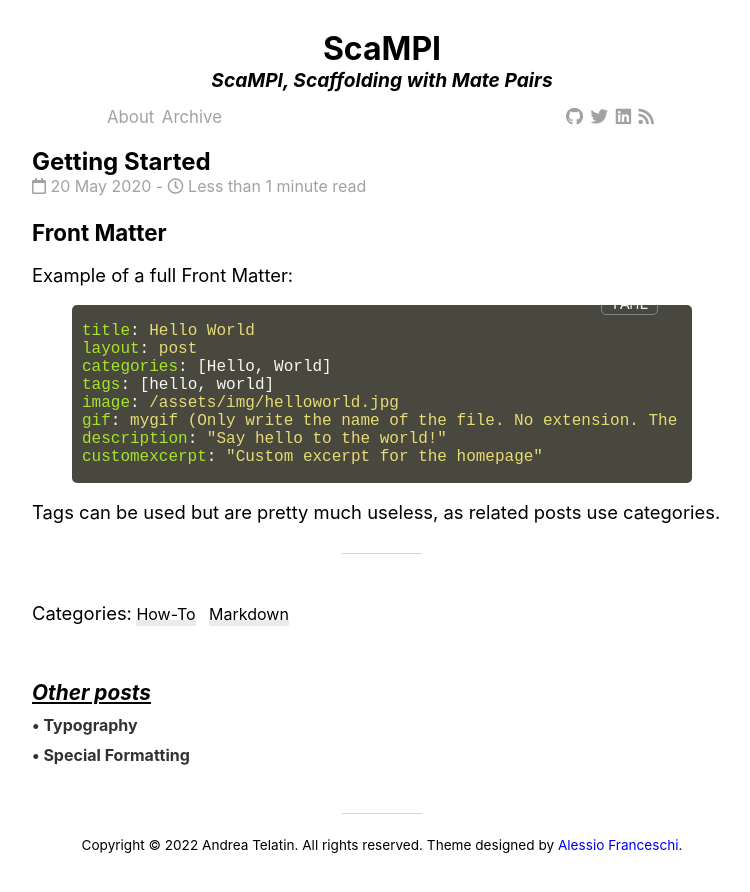
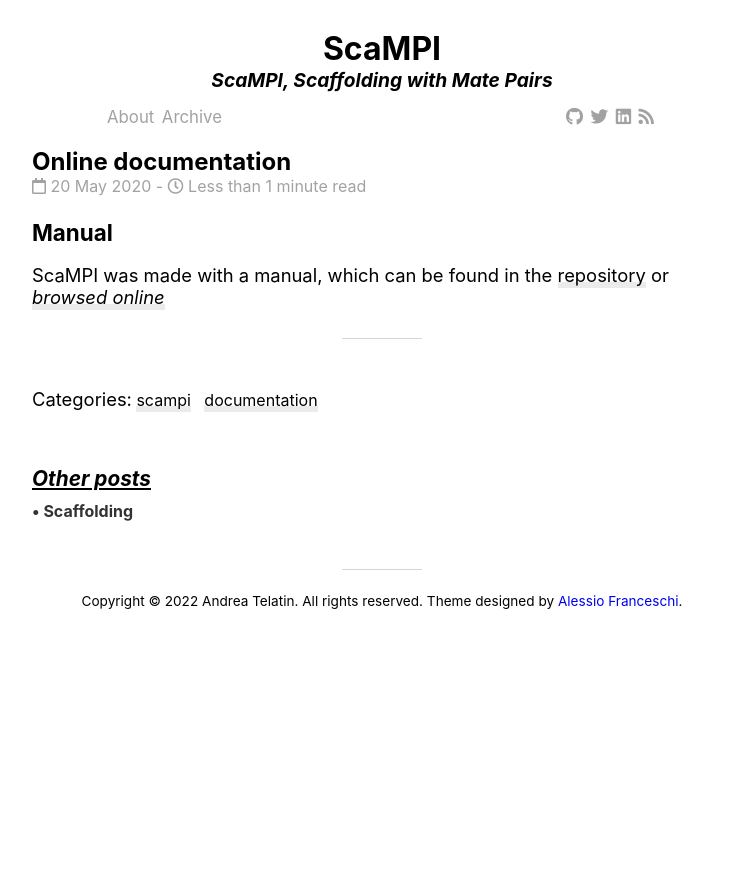
Before and after one commit to telatin/scampi, a Jekyll site: the page built from docs/_posts/2020-05-20-write-a-post.md, in a window 1280 px wide. Shown: the top 892 px of the page, without its empty margins (258-1008 px from the left). Built offline with Jekyll 4.4.1, drawn with Linux system fonts in a browser that asks for light colours; nearby versions of some CDN libraries.

Commit message:
Add online manual link

```diff
--- a/docs/_posts/2020-05-20-write-a-post.md
+++ b/docs/_posts/2020-05-20-write-a-post.md
@@ -1,22 +1,12 @@
 ---
-title: Getting Started
+title: Online documentation
 layout: post
-categories: [How-To, Markdown]
+categories: [scampi, documentation]
 description: "Let's get this theme to work!"
-customexcerpt: "Learn how to write a post in YAMT."
+customexcerpt: "Extra info."
 ---
 
-### Front Matter
-Example of a full Front Matter:
-{% highlight yaml %}
-title: Hello World
-layout: post
-categories: [Hello, World]
-tags: [hello, world]
-image: /assets/img/helloworld.jpg
-gif: mygif (Only write the name of the file. No extension. The files needs to be in "/assets/gif")
-description: "Say hello to the world!"
-customexcerpt: "Custom excerpt for the homepage"
-{% endhighlight %}
+### Manual
 
-Tags can be used but are pretty much useless, as related posts use categories.
+ScaMPI was made with a manual, which can be found in the [repository](https://github.com/telatin/scampi)
+or [*browsed online*](https://telatin.github.io/scampi/scampi-1.16/ScaMPIManual_AndreaTelatin_.html)
```
Also changed, not shown: docs/_posts/2020-05-20-Scaffolding.md (added, +49 -0 lines), docs/_posts/2020-05-21-this-is-yamt.md (+12 -3 lines).
